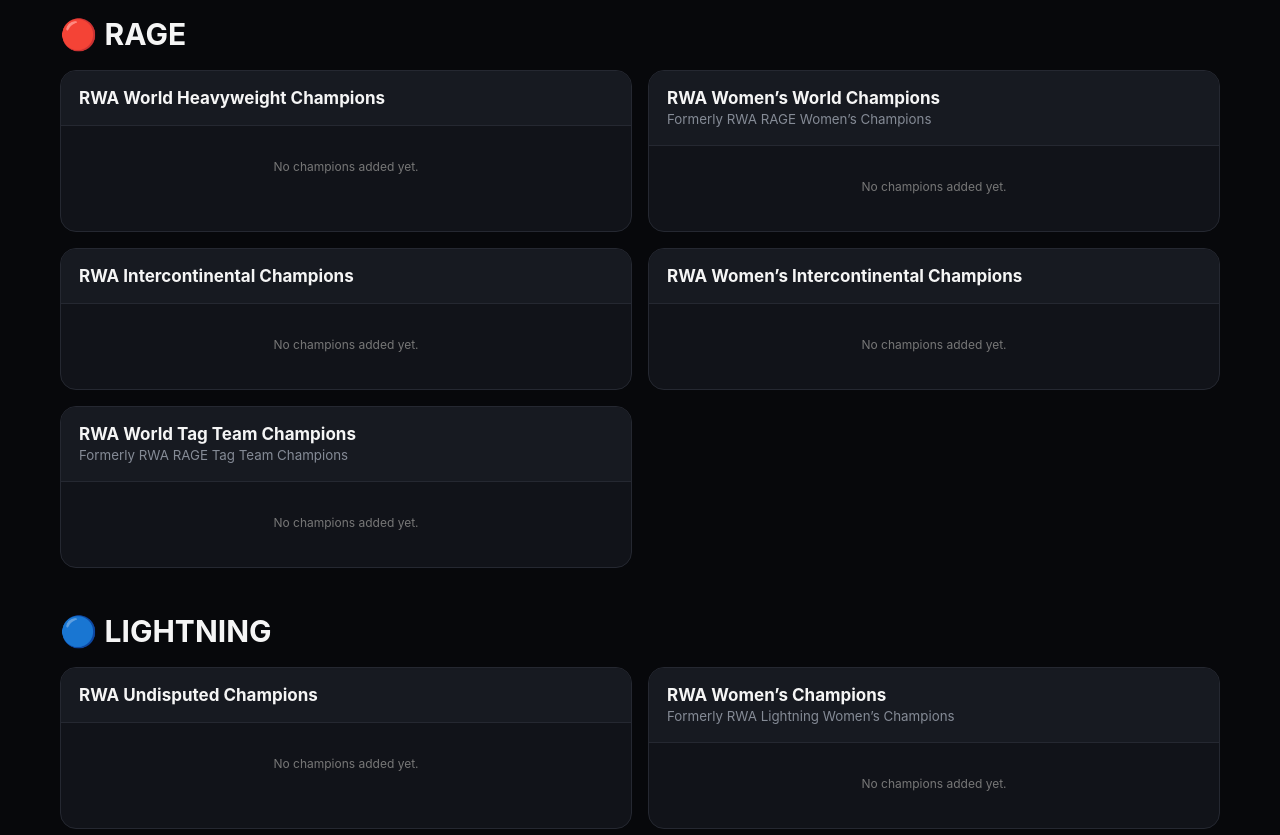
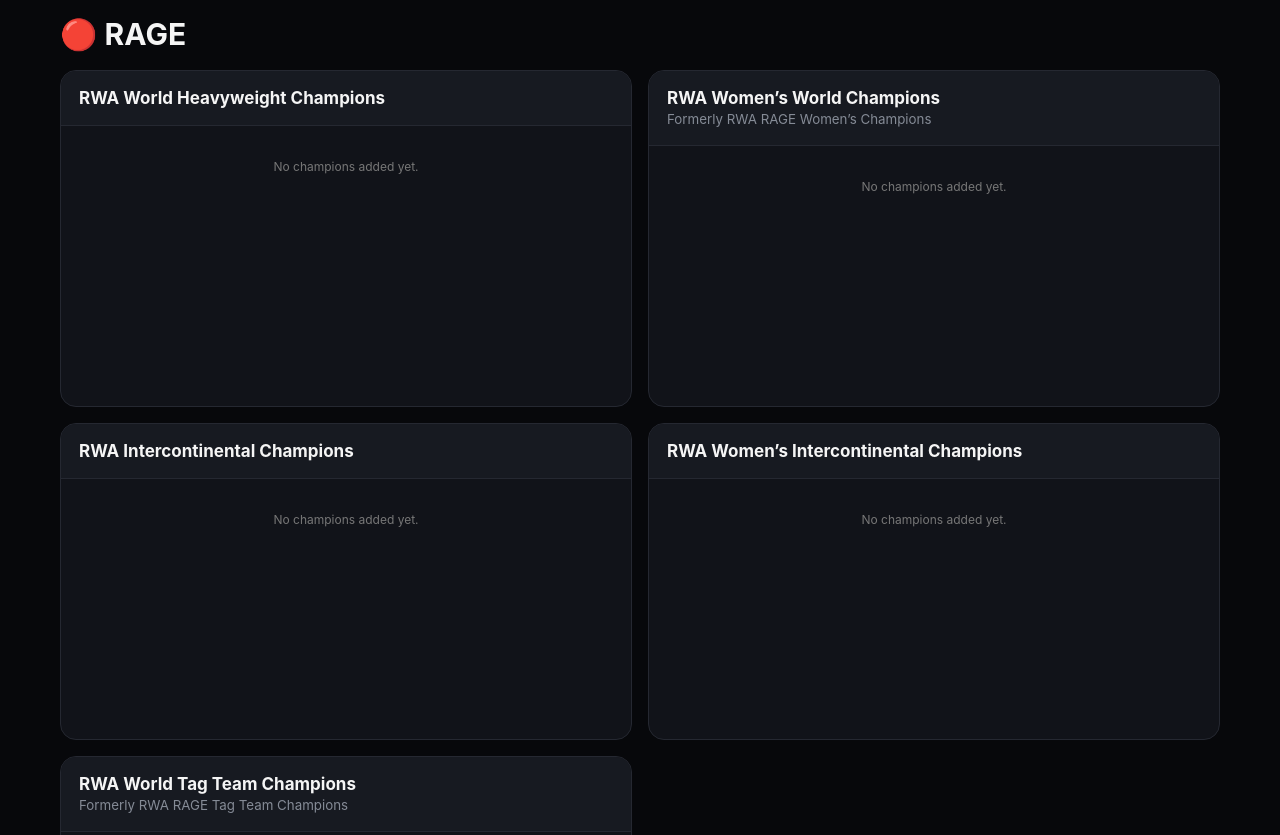
Before and after one commit to RWAOfficial/Ruthless-Wrestling-Attraction-2026-Roster, a plain HTML site: page index.html in a window 1280 px wide. Shown: the part 1060-1895 px from the top of the page. Drawn offline with Linux system fonts and the light colour scheme.

Commit message:
index.html

```diff
--- a/index.html
+++ b/index.html
@@ -13,7 +13,18 @@ nav a{color:#aaa;text-decoration:none;margin-left:20px;font-size:13px;font-weigh
 .wrap{max-width:1200px;margin:auto;padding:0 20px 70px}.grid{display:grid;grid-template-columns:repeat(3,1fr);gap:18px}
 .card{background:#111319;border:1px solid #252831;border-radius:18px;overflow:hidden;height:430px;display:flex;flex-direction:column}.head{padding:22px}.head h2{margin:0;font-size:27px}.head small{opacity:.75}.rage .head{background:linear-gradient(135deg,#8d0c13,#e3262e)}.lightning .head{background:linear-gradient(135deg,#075b99,#2998e8)}.rxt .head{background:linear-gradient(135deg,#4c515a,#8d929b)}
 .list{padding:12px;overflow-y:auto;flex:1;min-height:0;scrollbar-width:thin}.w{padding:13px 10px;border-bottom:1px solid #242731}.w:last-child{border:0}.w strong{display:block}.w em{display:block;color:#8f95a0;font-size:11px;font-style:normal;margin-top:3px}.champion-badge{color:#d8b45a!important;font-weight:900}.empty{text-align:center;color:#777;padding:45px 10px}
-.history{max-width:1200px;margin:0 auto;padding:15px 20px 80px}.history-title{text-align:center;margin:20px 0 35px}.history-title h2{font-size:36px;margin:0 0 8px}.history-title p{color:#888;margin:0}.brand-history{margin-bottom:45px}.brand-history>h3{font-size:30px;margin:0 0 18px}.champ-grid{display:grid;grid-template-columns:repeat(2,1fr);gap:16px}.champ-card{background:#111319;border:1px solid #252831;border-radius:16px;overflow:hidden}.champ-head{padding:17px 18px;background:#171a21;border-bottom:1px solid #252831}.champ-head h4{margin:0;font-size:17px}.champ-head small{color:#858b96}.champ-list{padding:8px 16px 12px}.champion{display:flex;justify-content:space-between;gap:15px;align-items:center;padding:12px 2px;border-bottom:1px solid #242731}.champion:last-child{border:0}.champion-name{font-weight:850}.days{color:#9298a3;font-size:11px;white-space:nowrap}.history-empty{color:#777;text-align:center;padding:25px 8px;font-size:12px}
+.history{max-width:1200px;margin:0 auto;padding:15px 20px 80px}.history-title{text-align:center;margin:20px 0 35px}.history-title h2{font-size:36px;margin:0 0 8px}.history-title p{color:#888;margin:0}.brand-history{margin-bottom:45px}.brand-history>h3{font-size:30px;margin:0 0 18px}.champ-grid{display:grid;grid-template-columns:repeat(2,1fr);gap:16px}.champ-card{background:#111319;border:1px solid #252831;border-radius:16px;overflow:hidden}.champ-head{padding:17px 18px;background:#171a21;border-bottom:1px solid #252831}.champ-head h4{margin:0;font-size:17px}.champ-head small{color:#858b96}
+.champ-list{
+height:260px;
+max-height:260px;
+overflow-y:scroll;
+overflow-x:hidden;
+padding:8px 16px 12px;
+scrollbar-width:auto;
+}
+.champ-list::-webkit-scrollbar{width:10px}
+.champ-list::-webkit-scrollbar-track{background:#0d0f14}
+.champ-list::-webkit-scrollbar-thumb{background:#666;border-radius:8px}.champion{display:flex;justify-content:space-between;gap:15px;align-items:center;padding:12px 2px;border-bottom:1px solid #242731}.champion:last-child{border:0}.champion-name{font-weight:850}.days{color:#9298a3;font-size:11px;white-space:nowrap}.history-empty{color:#777;text-align:center;padding:25px 8px;font-size:12px}
 section.title{max-width:1200px;margin:0 auto;padding:10px 20px 18px}section.title h2{font-size:26px}
 .modal{display:none;position:fixed;inset:0;background:#000b;z-index:20;align-items:center;justify-content:center;padding:18px}.modal.show{display:flex}.box{width:min(520px,100%);background:#12141a;border:1px solid #30343e;border-radius:18px;padding:23px}.box h2{margin-top:0}label{font-size:12px;color:#a8adb7;font-weight:800}input,select{width:100%;padding:13px;margin:7px 0 15px;background:#08090d;color:#fff;border:1px solid #30343e;border-radius:9px}.close{float:right;background:none;border:0;color:#aaa;font-size:25px;cursor:pointer}.notice{color:#777;font-size:11px;margin-top:12px}.adminrow{display:flex;gap:8px;align-items:center;border-bottom:1px solid #292d36;padding:10px 0}.adminrow span{flex:1}.danger{background:#761d24}
 footer{border-top:1px solid #22252c;text-align:center;color:#666;padding:28px;font-size:11px}
```
